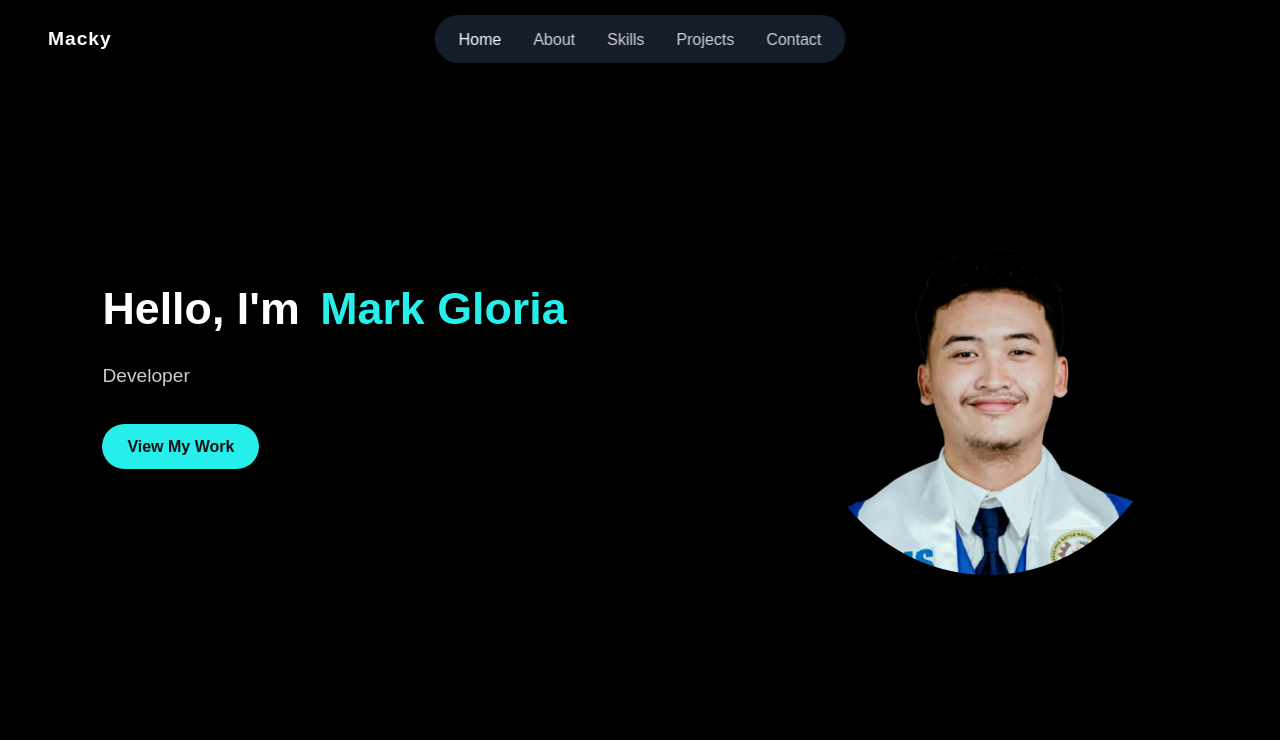
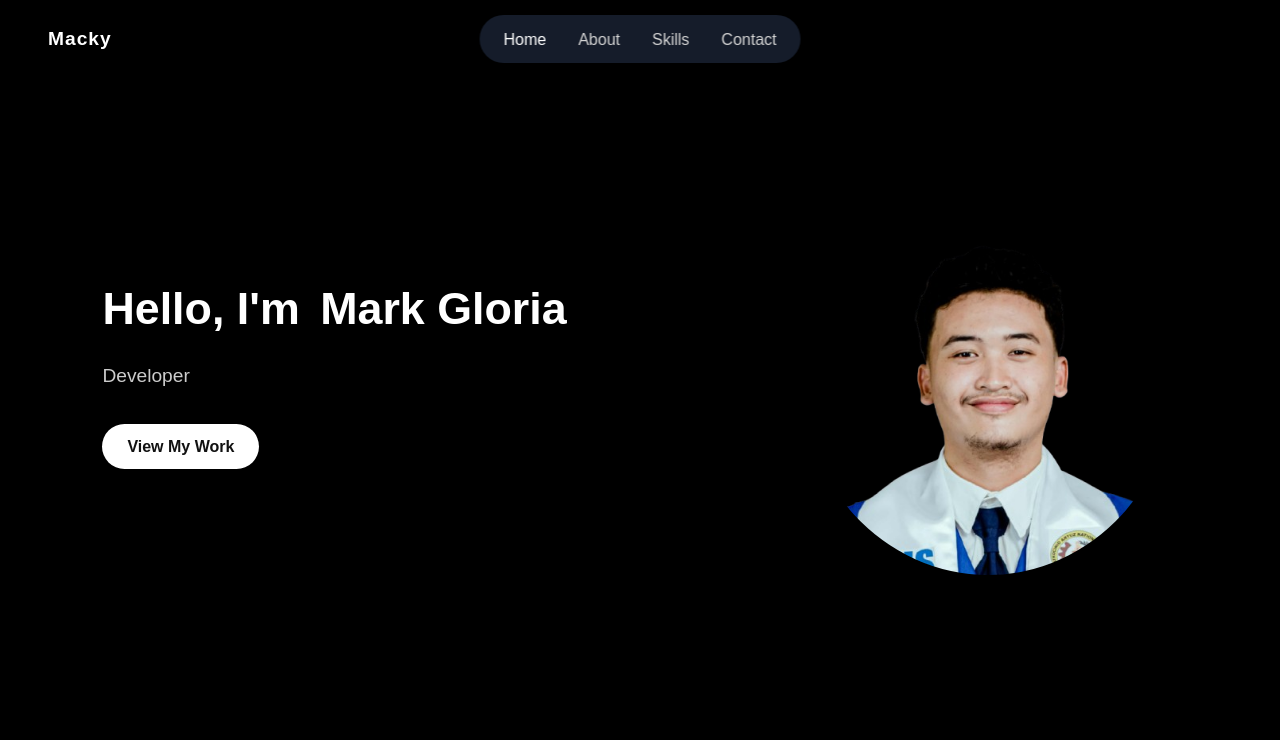
Before and after one commit to Mark-code-cry/Macky, a plain HTML site: page index.html in a window 1280 px wide. Shown: the top 740 px of the page. Drawn offline with nearby package versions, Linux system fonts and the light colour scheme.

Commit message:
initial commit

```diff
--- a/index.html
+++ b/index.html
@@ -21,7 +21,6 @@
         <li><a href="#hero" class="active">Home</a></li>
         <li><a href="#about">About</a></li>
         <li><a href="#skills">Skills</a></li>
-        <li><a href="#projects">Projects</a></li>
         <li><a href="#contact">Contact</a></li>
       </ul>
     </nav>
--- a/styles.css
+++ b/styles.css
@@ -1,4 +1,3 @@
-/* ===== RESET AND BASE ===== */
 * {
   margin: 0;
   padding: 0;
@@ -13,7 +12,6 @@ body {
   background: linear-gradient(120deg, #000000, #000000);
 }
 
-/* ===== NAVBAR ===== */
 .navbar {
   display: flex;
   justify-content: space-between;
@@ -61,7 +59,6 @@ body {
   color: white;
 }
 
-/* ===== HERO SECTION ===== */
 .hero {
   display: flex;
   align-items: center;
@@ -82,7 +79,7 @@ body {
 }
 
 .hero-content .highlight {
-  color: #26eeeb;
+  color: #ffffff;
   padding: 0 8px;
   border-radius: 4px;
 }
@@ -96,17 +93,12 @@ body {
 .btn {
   display: inline-block;
   padding: 10px 25px;
-  background: #26eeeb;
+  background: #ffffff;
   color: #111;
   border-radius: 30px;
   text-decoration: none;
   font-weight: 600;
   transition: all 0.3s ease;
-}
-
-.btn:hover {
-  background: #1bc1c1;
-  color: #fff;
 }
 
 .hero-image {
@@ -120,7 +112,6 @@ body {
   box-shadow: 0 0 25px rgba(0, 0, 0, 0.4);
 }
 
-/* ===== ABOUT SECTION ===== */
 .about {
   padding: 4rem 2rem;
   text-align: center;
@@ -133,7 +124,6 @@ body {
   color: #ccc;
 }
 
-/* ===== SKILLS SECTION ===== */
 .skills {
   padding: 4rem 2rem;
   text-align: center;
@@ -172,7 +162,6 @@ body {
   color: #26eeeb;
 }
 
-/* ===== PROJECTS SECTION ===== */
 .projects {
   padding: 4rem 2rem;
   text-align: center;
@@ -216,8 +205,6 @@ body {
   color: #000;
   padding: 0 1rem 1.5rem;
 }
-
-/* ===== CONTACT SECTION ===== */
 .contact {
   padding: 4rem 2rem;
   text-align: center;
@@ -287,7 +274,6 @@ body {
   transition: color 0.3s;
 }
 
-/* ===== RESPONSIVE ===== */
 @media (max-width: 768px) {
   .menu {
     position: static;
```
